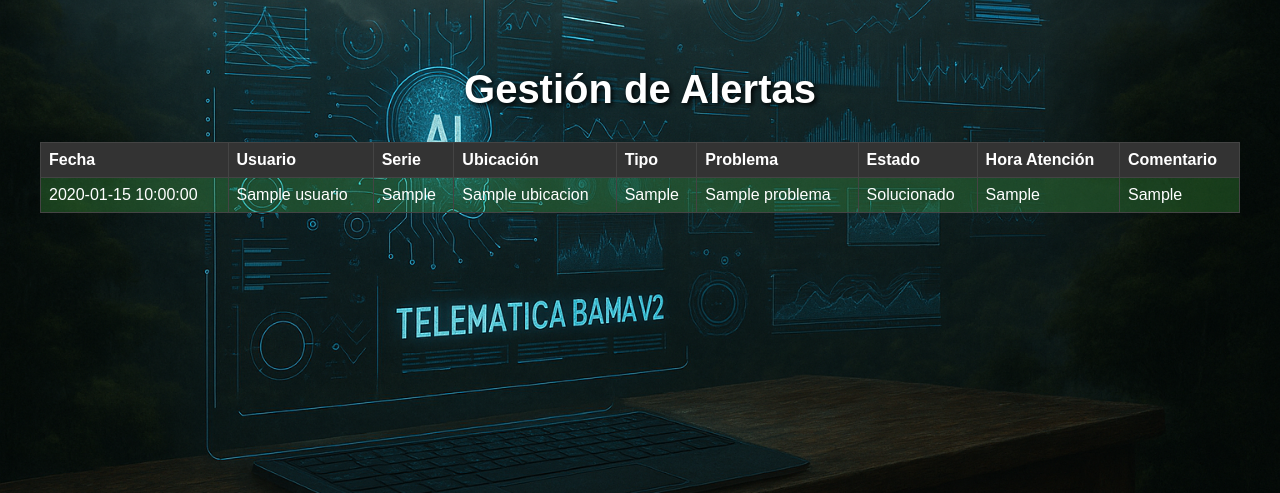
After one commit to INGMIGUELR/pagina-telematic, a Flask app: page /gestionar-alertas in a window 1280 px wide. The commit adds this page. Shown: the top 493 px of the page. Run offline with Flask 3, Linux system fonts and the light colour scheme; the visitor is signed in with stand-in values (Sample User, id 1); a database or web service that is not in the repository returns one stand-in record (values such as "Sample title").

Commit message:
✅ Vista de gestión de alertas lista para administrador con diferenciación visual por estado

```diff
--- a/app/routes.py
+++ b/app/routes.py
@@ -170,6 +170,25 @@
 
     return render_template('mantenimientos_mensuales.html', registros_por_mes=registros_por_mes)
 
+@main.route('/reportes')
+def reportes():
+    if 'usuario' not in session:
+        return redirect(url_for('main.login'))
+
+    usuario_actual = session['usuario']
+    alertas_usuario = list(db.alertas.find({"usuario": usuario_actual}).sort("fecha", -1))
+
+    return render_template('reportes.html', alertas=alertas_usuario)
+
+@main.route('/gestionar-alertas', methods=['GET'])
+def gestionar_alertas():
+    if 'usuario' not in session or session.get('rol') != 'admin':
+        return redirect(url_for('main.login'))
+
+    alertas = list(db.alertas.find().sort("fecha", -1))
+    return render_template('gestionar_alertas.html', alertas=alertas)
+
+
 
 @main.route('/logout')
 def logout():
--- /dev/null
+++ b/templates/gestionar_alertas.html
@@ -0,0 +1,82 @@
+<!DOCTYPE html>
+<html lang="es">
+<head>
+    <meta charset="UTF-8">
+    <title>Gestión de Alertas</title>
+    <link rel="stylesheet" href="{{ url_for('static', filename='style.css') }}">
+    <style>
+        body {
+            background-color: #111;
+            color: white;
+            font-family: Arial, sans-serif;
+            padding: 40px;
+        }
+
+        h1 {
+            text-align: center;
+            margin-bottom: 30px;
+        }
+
+        table {
+            width: 100%;
+            border-collapse: collapse;
+        }
+
+        th, td {
+            padding: 8px;
+            border: 1px solid #444;
+            text-align: left;
+        }
+
+        th {
+            background-color: #333;
+        }
+
+        tr.pendiente {
+            background-color: rgba(255, 80, 80, 0.2);
+        }
+
+        tr.en_proceso {
+            background-color: rgba(255, 255, 0, 0.2);
+        }
+
+        tr.solucionado {
+            background-color: rgba(100, 255, 100, 0.2);
+        }
+    </style>
+</head>
+<body>
+    <h1>Gestión de Alertas</h1>
+
+    <table>
+        <thead>
+            <tr>
+                <th>Fecha</th>
+                <th>Usuario</th>
+                <th>Serie</th>
+                <th>Ubicación</th>
+                <th>Tipo</th>
+                <th>Problema</th>
+                <th>Estado</th>
+                <th>Hora Atención</th>
+                <th>Comentario</th>
+            </tr>
+        </thead>
+        <tbody>
+            {% for alerta in alertas %}
+            <tr class="{% if alerta.estado == 'Solucionado' %}solucionado{% elif alerta.estado == 'En proceso' %}en_proceso{% else %}pendiente{% endif %}">
+                <td>{{ alerta.fecha }}</td>
+                <td>{{ alerta.usuario }}</td>
+                <td>{{ alerta.serie_computador }}</td>
+                <td>{{ alerta.ubicacion }}</td>
+                <td>{{ alerta.tipo_ubicacion }}</td>
+                <td>{{ alerta.problema }}</td>
+                <td>{{ alerta.estado if alerta.estado else 'Pendiente' }}</td>
+                <td>{{ alerta.hora_atencion if alerta.hora_atencion else '' }}</td>
+                <td>{{ alerta.comentario_admin if alerta.comentario_admin else '' }}</td>
+            </tr>
+            {% endfor %}
+        </tbody>
+    </table>
+</body>
+</html>
```
Also changed, not shown: templates/dashboard.html (+9 -3 lines), templates/reportes.html (added, +78 -0 lines).
